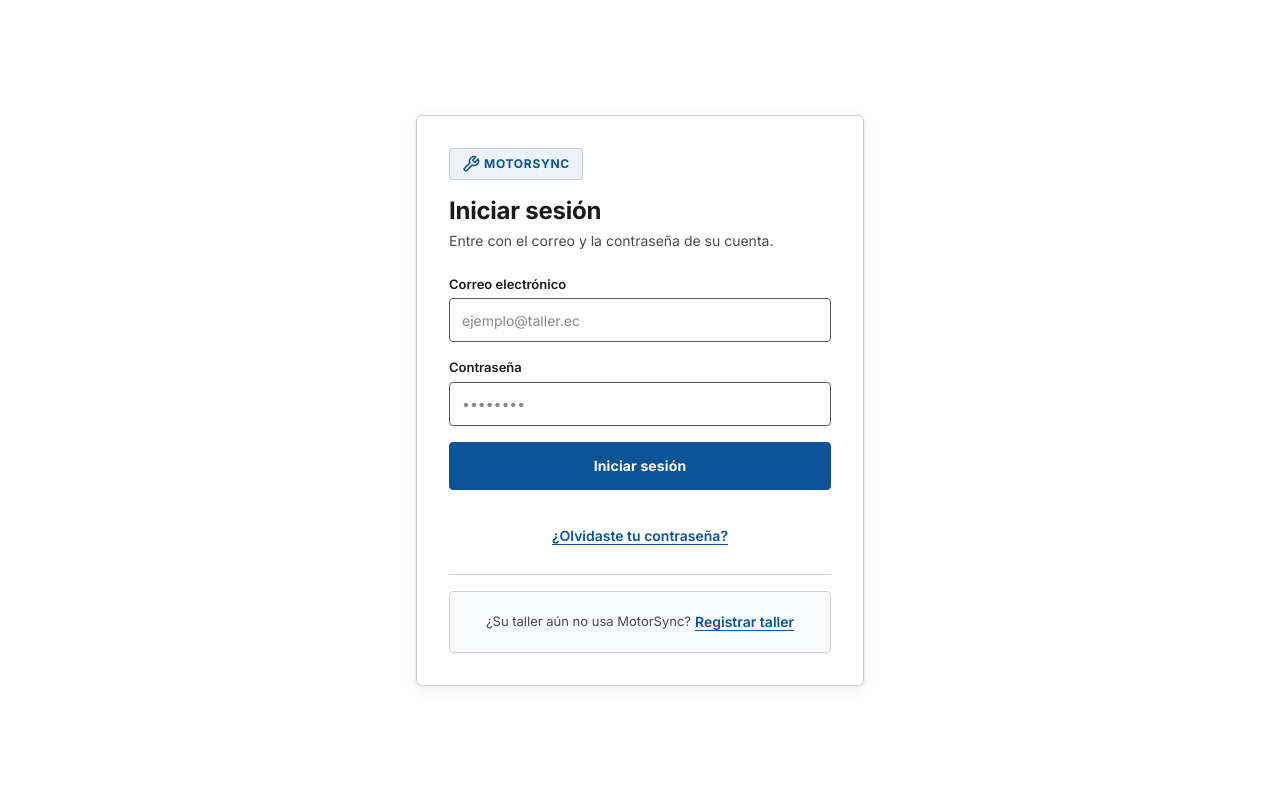
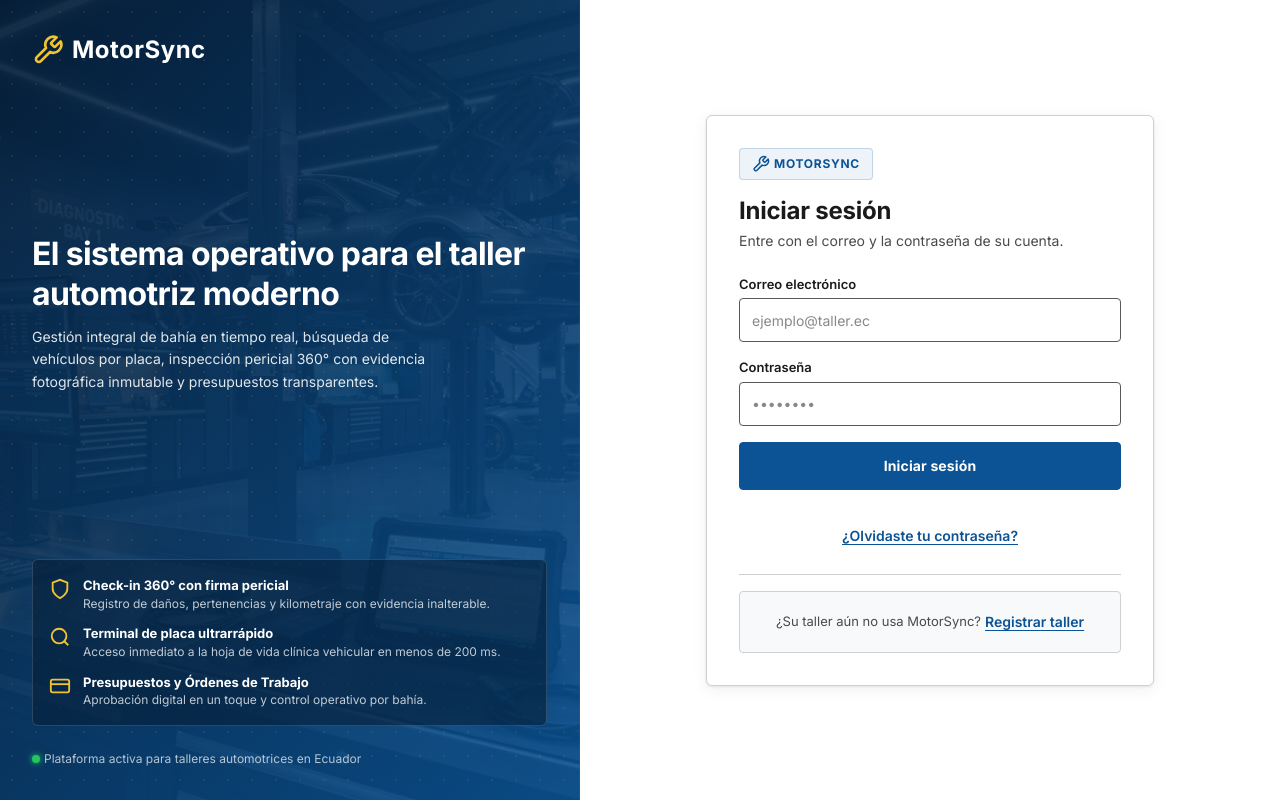
Before and after one commit to JhonDCR/MotorSync, an Angular app in the folder frontend/: page /login in a window 1280 px wide. Built offline with nearby package versions, Linux system fonts and the light colour scheme.

Commit message:
feat(auth): implementar split-screen con fotografia de taller, eslogan y pilares de producto

```diff
--- a/frontend/src/app/features/auth/_auth-form.scss
+++ b/frontend/src/app/features/auth/_auth-form.scss
@@ -6,6 +6,28 @@ $touch-target: 44px;
   display: block;
   min-height: 100%;
   color: var(--color-text);
+  background-color: var(--color-bg);
+}
+
+.auth-split-layout {
+  display: flex;
+  min-height: 100vh;
+  width: 100%;
+  background-color: var(--color-bg);
+}
+
+.auth-hero-panel {
+  display: none;
+}
+
+.auth-main-panel {
+  flex: 1;
+  display: flex;
+  align-items: center;
+  justify-content: center;
+  min-height: 100vh;
+  padding: var(--space-xl) var(--space-md);
+  box-sizing: border-box;
   background-color: var(--color-bg);
 }
 
@@ -80,6 +102,16 @@ $touch-target: 44px;
     color: var(--color-text-muted);
     line-height: 1.5;
   }
+}
+
+.auth-slogan-mobile {
+  display: block;
+  margin: var(--space-xs) 0 0;
+  font-size: var(--font-size-xs);
+  font-weight: 700;
+  color: var(--color-primary);
+  text-transform: uppercase;
+  letter-spacing: 0.04em;
 }
 
 h1 {
@@ -274,7 +306,149 @@ h1 {
   }
 }
 
-@media (min-width: 48rem) {
+@media (min-width: 60rem) {
+  .auth-hero-panel {
+    position: relative;
+    display: flex;
+    flex-direction: column;
+    justify-content: space-between;
+    width: 48%;
+    max-width: 580px;
+    min-height: 100vh;
+    padding: var(--space-2xl);
+    box-sizing: border-box;
+    color: #ffffff;
+    background-color: #061e38;
+    background-image:
+      linear-gradient(135deg, rgba(6, 30, 56, 0.94) 0%, rgba(11, 83, 148, 0.88) 100%),
+      url('/images/workshop-hero.jpg');
+    background-size: cover;
+    background-position: center;
+    border-right: 1px solid rgba(255, 255, 255, 0.12);
+    overflow: hidden;
+
+    &::after {
+      content: '';
+      position: absolute;
+      inset: 0;
+      background-image: radial-gradient(rgba(241, 194, 50, 0.18) 1px, transparent 1px);
+      background-size: 24px 24px;
+      pointer-events: none;
+      opacity: 0.5;
+    }
+  }
+
+  .hero-content {
+    position: relative;
+    z-index: 2;
+    display: flex;
+    flex-direction: column;
+    height: 100%;
+    justify-content: space-between;
+    gap: var(--space-xl);
+  }
+
+  .hero-brand {
+    display: flex;
+    align-items: center;
+    gap: var(--space-sm);
+
+    .hero-brand-logo {
+      width: 32px;
+      height: 32px;
+      stroke: var(--color-focus);
+      flex-shrink: 0;
+    }
+
+    .hero-brand-name {
+      font-size: 1.5rem;
+      font-weight: 800;
+      letter-spacing: 0.02em;
+      color: #ffffff;
+    }
+  }
+
+  .hero-tagline-group {
+    margin: auto 0;
+
+    .hero-slogan {
+      margin: 0 0 var(--space-md);
+      font-size: 2rem;
+      font-weight: 700;
+      line-height: 1.25;
+      letter-spacing: -0.02em;
+      color: #ffffff;
+    }
+
+    .hero-description {
+      margin: 0;
+      font-size: var(--font-size-base);
+      line-height: 1.6;
+      color: rgba(255, 255, 255, 0.88);
+      max-width: 48ch;
+    }
+  }
+
+  .hero-features {
+    display: flex;
+    flex-direction: column;
+    gap: var(--space-md);
+    margin: 0;
+    padding: var(--space-lg);
+    list-style: none;
+    background: rgba(6, 30, 56, 0.6);
+    border: 1px solid rgba(255, 255, 255, 0.15);
+    border-radius: var(--radius-md);
+
+    .feature-item {
+      display: flex;
+      align-items: flex-start;
+      gap: var(--space-md);
+
+      .feature-icon {
+        width: 22px;
+        height: 22px;
+        flex-shrink: 0;
+        margin-top: 2px;
+        stroke: var(--color-focus);
+      }
+
+      .feature-title {
+        display: block;
+        font-size: var(--font-size-sm);
+        font-weight: 700;
+        color: #ffffff;
+      }
+
+      .feature-sub {
+        display: block;
+        font-size: var(--font-size-xs);
+        color: rgba(255, 255, 255, 0.75);
+        line-height: 1.4;
+      }
+    }
+  }
+
+  .hero-footer-note {
+    display: flex;
+    align-items: center;
+    gap: var(--space-xs);
+    font-size: var(--font-size-xs);
+    color: rgba(255, 255, 255, 0.7);
+
+    .pulse-dot {
+      width: 8px;
+      height: 8px;
+      border-radius: 50%;
+      background-color: #22c55e;
+      box-shadow: 0 0 6px #22c55e;
+    }
+  }
+
+  .auth-slogan-mobile {
+    display: none;
+  }
+
   .auth-layout {
     padding: var(--space-2xl) var(--space-lg);
   }
--- a/frontend/src/app/features/auth/login.page.html
+++ b/frontend/src/app/features/auth/login.page.html
@@ -1,4 +1,62 @@
-<div class="auth-layout">
+<div class="auth-split-layout">
+  <!-- Hero / Brand Showcase Panel (Desktop / Tablet) -->
+  <aside class="auth-hero-panel" aria-label="MotorSync presentación">
+    <div class="hero-content">
+      <div class="hero-brand">
+        <svg class="hero-brand-logo" viewBox="0 0 24 24" fill="none" stroke="currentColor" stroke-width="2" stroke-linecap="round" stroke-linejoin="round" aria-hidden="true">
+          <path d="M14.7 6.3a1 1 0 0 0 0 1.4l1.6 1.6a1 1 0 0 0 1.4 0l3.77-3.77a6 6 0 0 1-7.94 7.94l-6.91 6.91a2.12 2.12 0 0 1-3-3l6.91-6.91a6 6 0 0 1 7.94-7.94l-3.76 3.76z" />
+        </svg>
+        <span class="hero-brand-name">MotorSync</span>
+      </div>
+
+      <div class="hero-tagline-group">
+        <h2 class="hero-slogan">El sistema operativo para el taller automotriz moderno</h2>
+        <p class="hero-description">
+          Gestión integral de bahía en tiempo real, búsqueda de vehículos por placa, inspección pericial 360° con evidencia fotográfica inmutable y presupuestos transparentes.
+        </p>
+      </div>
+
+      <ul class="hero-features">
+        <li class="feature-item">
+          <svg class="feature-icon" viewBox="0 0 24 24" fill="none" stroke="currentColor" stroke-width="2" aria-hidden="true">
+            <path d="M12 22s8-4 8-10V5l-8-3-8 3v7c0 6 8 10 8 10z"/>
+          </svg>
+          <div class="feature-text">
+            <strong class="feature-title">Check-in 360° con firma pericial</strong>
+            <span class="feature-sub">Registro de daños, pertenencias y kilometraje con evidencia inalterable.</span>
+          </div>
+        </li>
+        <li class="feature-item">
+          <svg class="feature-icon" viewBox="0 0 24 24" fill="none" stroke="currentColor" stroke-width="2" aria-hidden="true">
+            <circle cx="11" cy="11" r="8"/>
+            <line x1="21" y1="21" x2="16.65" y2="16.65"/>
+          </svg>
+          <div class="feature-text">
+            <strong class="feature-title">Terminal de placa ultrarrápido</strong>
+            <span class="feature-sub">Acceso inmediato a la hoja de vida clínica vehicular en menos de 200 ms.</span>
+          </div>
+        </li>
+        <li class="feature-item">
+          <svg class="feature-icon" viewBox="0 0 24 24" fill="none" stroke="currentColor" stroke-width="2" aria-hidden="true">
+            <rect x="2" y="5" width="20" height="14" rx="2"/>
+            <line x1="2" y1="10" x2="22" y2="10"/>
+          </svg>
+          <div class="feature-text">
+            <strong class="feature-title">Presupuestos y Órdenes de Trabajo</strong>
+            <span class="feature-sub">Aprobación digital en un toque y control operativo por bahía.</span>
+          </div>
+        </li>
+      </ul>
+
+      <div class="hero-footer-note">
+        <span class="pulse-dot" aria-hidden="true"></span>
+        <span>Plataforma activa para talleres automotrices en Ecuador</span>
+      </div>
+    </div>
+  </aside>
+
+  <!-- Main Login Panel -->
+  <main class="auth-main-panel">
     <section class="auth-page" aria-labelledby="login-title">
       <div class="auth-brand-badge" aria-hidden="true">
         <svg class="auth-brand-icon" viewBox="0 0 24 24" fill="none" stroke="currentColor" stroke-width="2" stroke-linecap="round" stroke-linejoin="round">
@@ -10,6 +68,7 @@
       <div class="auth-header">
         <h1 id="login-title">Iniciar sesión</h1>
         <p class="intro">Entre con el correo y la contraseña de su cuenta.</p>
+        <p class="auth-slogan-mobile">El sistema operativo para el taller automotriz moderno</p>
       </div>
 
       @if (reason(); as message) {
@@ -74,9 +133,10 @@
         <div class="auth-divider" role="separator" aria-hidden="true"></div>
 
         <p class="alternate alternate-secondary">
-        ¿Su taller aún no usa MotorSync?
+          <span>¿Su taller aún no usa MotorSync?</span>
           <a routerLink="/register">Registrar taller</a>
         </p>
       </div>
     </section>
+  </main>
 </div>
```
Also changed, not shown: frontend/public/images/workshop-hero.jpg (added). Lines whose indentation alone changed are shown as unchanged.
